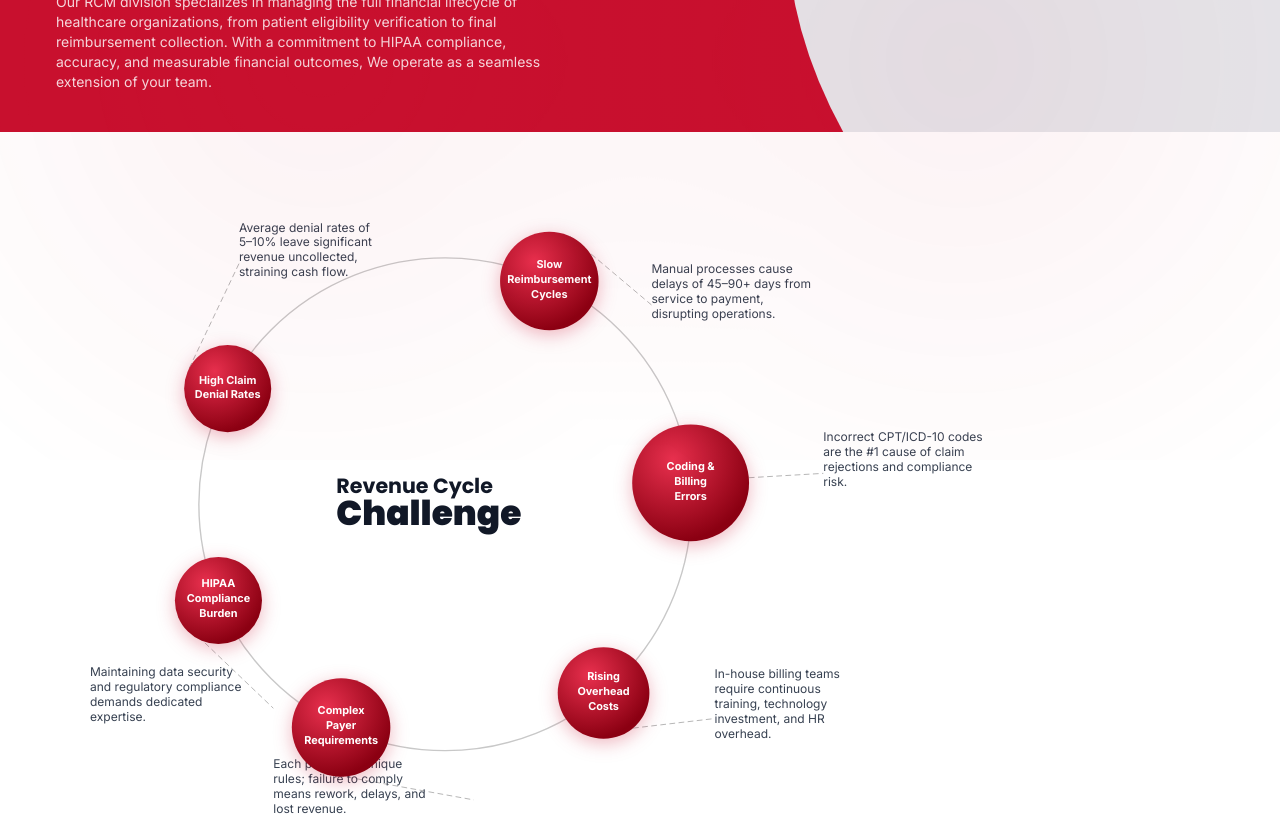
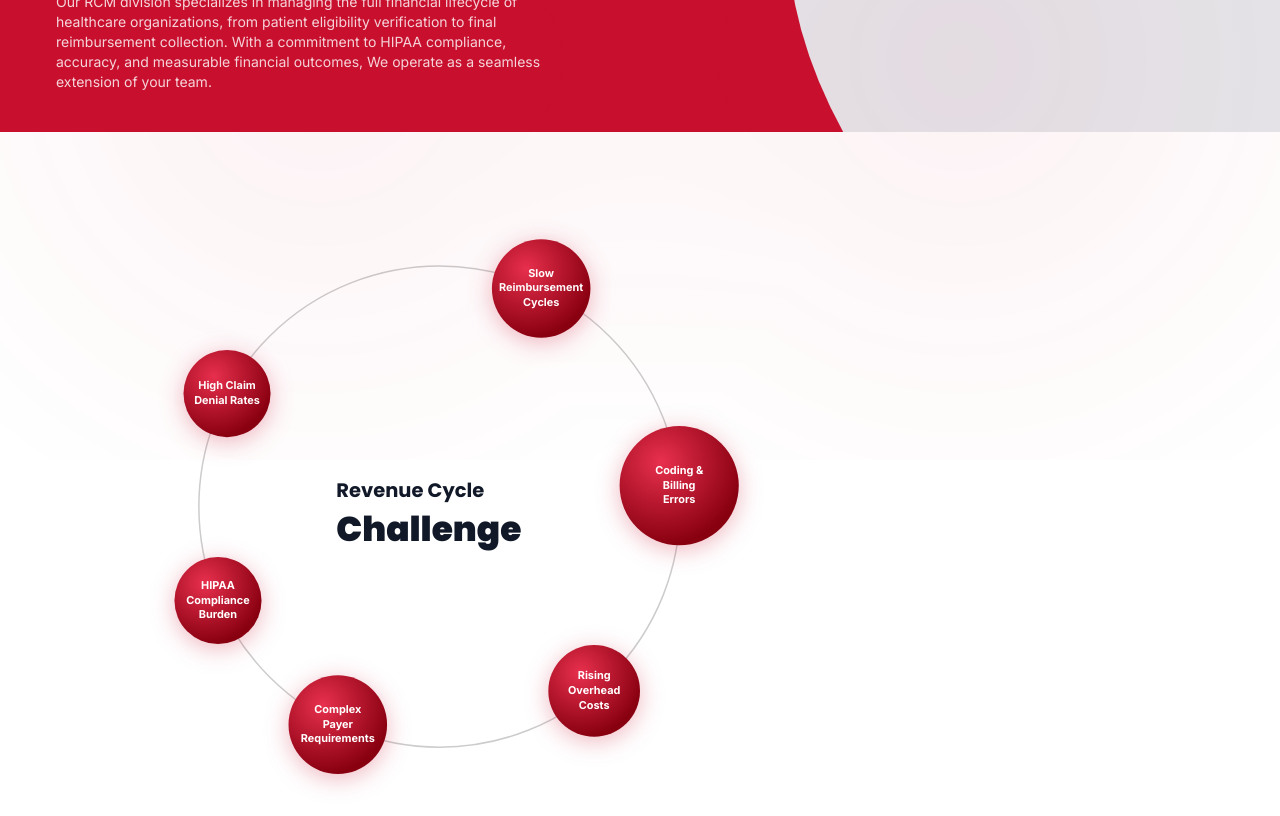
Before and after one commit to deba4667/RedLine_Landing, a React (Vite) app: page / in a window 1280 px wide. Shown: the part 340-1156 px from the top of the page. Built offline with nearby package versions, Linux system fonts and the light colour scheme.

Commit message:
feat: RevenueChallenge - text hidden by default, reveals on bubble hover with animated connector + ripple

```diff
--- a/src/components/RevenueChallenge.jsx
+++ b/src/components/RevenueChallenge.jsx
@@ -1,31 +1,19 @@
 import React, { useRef, useState } from 'react';
 import { motion, useInView, AnimatePresence } from 'framer-motion';
 
-/**
- * EXACT MATCH: RevenueChallenge section
- * - Large circle arc, center shifted LEFT (partially offscreen on small screens)
- * - 6 red bubbles ON the circle perimeter
- * - Thin dashed connector lines from bubble → description text
- * - Text descriptions float next to each bubble
- * - "Revenue Cycle Challenge" text sits INSIDE the circle (left area)
- * - Hover: bubble scale up + ripple pulse + description highlight
- */
+// ── SVG canvas ──
+const W = 960;
+const H = 560;
 
-// ── SVG canvas dimensions ──
-const W = 960;
-const H = 580;
-
-// ── Circle definition ──
-// Center pushed LEFT so it feels like the arc is rooted left
-const CX = 310;
-const CY = 290;
-const CR = 215;
+// ── Circle (shifted left so it feels anchored left like the reference) ──
+const CX = 305;
+const CY = 285;
+const CR = 210;
 
 const toRad = (deg) => (deg * Math.PI) / 180;
 
-// ── Bubble definitions ──
-// angle: degrees CCW from +X axis (standard math convention)
-// sx/sy: where the description text box starts (SVG units)
+// ── Bubble data ──
+// angle: CCW degrees from +X. sx/sy: text box origin. textAlign: 'left'|'right'
 const RAW = [
   {
     id: 'high-claim',
@@ -33,10 +21,7 @@ const RAW = [
     angle: 152,
     size: 76,
     desc: 'Average denial rates of 5–10% leave significant revenue uncollected, straining cash flow.',
-    // text to upper-right of bubble
-    sx: 130,
-    sy: 52,
-    textWidth: 170,
+    sx: 130, sy: 42, textWidth: 175, textAlign: 'left',
   },
   {
     id: 'slow-reimb',
@@ -44,21 +29,15 @@ const RAW = [
     angle: 65,
     size: 86,
     desc: 'Manual processes cause delays of 45–90+ days from service to payment, disrupting operations.',
-    // text to the right, above
-    sx: 490,
-    sy: 88,
-    textWidth: 190,
+    sx: 482, sy: 78, textWidth: 190, textAlign: 'left',
   },
   {
     id: 'coding',
     label: ['Coding &', 'Billing', 'Errors'],
     angle: 5,
-    size: 102,
+    size: 104,
     desc: 'Incorrect CPT/ICD-10 codes are the #1 cause of claim rejections and compliance risk.',
-    // text far right
-    sx: 640,
-    sy: 235,
-    textWidth: 200,
+    sx: 634, sy: 228, textWidth: 200, textAlign: 'left',
   },
   {
     id: 'rising',
@@ -66,21 +45,15 @@ const RAW = [
     angle: -50,
     size: 80,
     desc: 'In-house billing teams require continuous training, technology investment, and HR overhead.',
-    // text lower right
-    sx: 545,
-    sy: 442,
-    textWidth: 195,
+    sx: 538, sy: 432, textWidth: 195, textAlign: 'left',
   },
   {
     id: 'complex',
     label: ['Complex', 'Payer', 'Requirements'],
     angle: -115,
     size: 86,
-    desc: "Each payer has unique rules; failure to comply means rework, delays, and lost revenue.",
-    // text below, slightly right of bubble
-    sx: 160,
-    sy: 520,
-    textWidth: 175,
+    desc: 'Each payer has unique rules; failure to comply means rework, delays, and lost revenue.',
+    sx: 155, sy: 508, textWidth: 175, textAlign: 'left',
   },
   {
     id: 'hipaa',
@@ -88,37 +61,27 @@ const RAW = [
     angle: -157,
     size: 76,
     desc: 'Maintaining data security and regulatory compliance demands dedicated expertise.',
-    // text lower left (to the left/below of bubble)
-    sx: 0,
-    sy: 440,
-    textWidth: 160,
+    sx: 0, sy: 432, textWidth: 158, textAlign: 'left',
   },
 ];
 
-// Compute bubble center coordinates
+// Compute bubble center x,y from angle
 const BUBBLES = RAW.map((b) => {
   const rad = toRad(b.angle);
-  return {
-    ...b,
-    bx: CX + CR * Math.cos(rad),
-    by: CY - CR * Math.sin(rad),
-  };
+  return { ...b, bx: CX + CR * Math.cos(rad), by: CY - CR * Math.sin(rad) };
 });
 
-// Word-wrap helper — splits desc into lines of ~maxChars
-function wrapText(text, maxChars = 28) {
+// Simple word-wrap into lines
+function wrapText(text, maxChars = 26) {
   const words = text.split(' ');
   const lines = [];
-  let current = '';
-  words.forEach((w) => {
-    if ((current + ' ' + w).trim().length <= maxChars) {
-      current = (current + ' ' + w).trim();
-    } else {
-      if (current) lines.push(current);
-      current = w;
+  let cur = '';
+  for (const w of words) {
+    const test = cur ? cur + ' ' + w : w;
+    if (test.length <= maxChars) { cur = test; }
+    else { if (cur) lines.push(cur); cur = w; }
   }
-  });
-  if (current) lines.push(current);
+  if (cur) lines.push(cur);
   return lines;
 }
 
@@ -128,112 +91,98 @@ export default function RevenueChallenge() {
   const [hovered, setHovered] = useState(null);
 
   return (
-    <section id="services" ref={ref} className="w-full bg-white" style={{ paddingTop: '40px', paddingBottom: '20px' }}>
-      {/* Responsive SVG container — full width up to 1100px */}
-      <div className="w-full" style={{ maxWidth: '1100px', margin: '0 auto', position: 'relative' }}>
+    <section id="services" ref={ref} className="w-full bg-white" style={{ paddingTop: '48px', paddingBottom: '24px' }}>
+      <div style={{ maxWidth: '1100px', margin: '0 auto', position: 'relative' }}>
         <svg
           viewBox={`0 0 ${W} ${H}`}
           width="100%"
           style={{ display: 'block', overflow: 'visible' }}
           xmlns="http://www.w3.org/2000/svg"
         >
+          {/* ── Gradient defs for each bubble ── */}
+          <defs>
+            {BUBBLES.map((b) => (
+              <radialGradient key={`g-${b.id}`} id={`grad-${b.id}`} cx="35%" cy="30%" r="70%">
+                <stop offset="0%" stopColor="#E8304E" />
+                <stop offset="100%" stopColor="#880010" />
+              </radialGradient>
+            ))}
+          </defs>
+
           {/* ── Circle ring ── */}
           <motion.circle
-            cx={CX}
-            cy={CY}
-            r={CR}
-            fill="none"
-            stroke="#c8c8c8"
-            strokeWidth="1.2"
-            initial={{ opacity: 0, scale: 0.4 }}
-            animate={isInView ? { opacity: 1, scale: 1 } : {}}
-            transition={{ duration: 0.9, delay: 0.15, ease: 'easeOut' }}
+            cx={CX} cy={CY} r={CR}
+            fill="none" stroke="#cccccc" strokeWidth="1.3"
+            initial={{ scale: 0.3, opacity: 0 }}
+            animate={isInView ? { scale: 1, opacity: 1 } : {}}
+            transition={{ duration: 0.85, delay: 0.1, ease: 'easeOut' }}
             style={{ transformOrigin: `${CX}px ${CY}px` }}
           />
 
-          {/* ── "Revenue Cycle Challenge" label inside circle ── */}
+          {/* ── "Revenue Cycle Challenge" text — always visible ── */}
+          <motion.g
+            initial={{ opacity: 0 }} animate={isInView ? { opacity: 1 } : {}}
+            transition={{ duration: 0.6, delay: 0.45 }}
+          >
+            <text x={CX - 90} y={CY - 8} fontSize="17" fontWeight="700"
+              fontFamily="Poppins, Inter, sans-serif" fill="#111827">Revenue Cycle</text>
+            <text x={CX - 90} y={CY + 30} fontSize="30" fontWeight="900"
+              fontFamily="Poppins, Inter, sans-serif" fill="#111827">Challenge</text>
+          </motion.g>
+
+          {/* ── Hover: connector line + description text ── */}
+          {BUBBLES.map((b) => {
+            const isActive = hovered === b.id;
+            const descLines = wrapText(b.desc, 26);
+            const rad = toRad(b.angle);
+            // Line starts at bubble edge, points toward text
+            const lx1 = b.bx + Math.cos(rad) * (b.size / 2);
+            const ly1 = b.by - Math.sin(rad) * (b.size / 2);
+            // Line ends near the text box
+            const lx2 = b.bx < b.sx ? b.sx : b.sx + b.textWidth;
+            const ly2 = b.sy + descLines.length * 6.5;
+
+            return (
+              <AnimatePresence key={b.id + '-text'}>
+                {isActive && (
                   <motion.g
                     initial={{ opacity: 0 }}
-            animate={isInView ? { opacity: 1 } : {}}
-            transition={{ duration: 0.6, delay: 0.5 }}
-          >
-            <text
-              x={CX - 95}
-              y={CY - 10}
-              fontSize="18"
-              fontWeight="700"
-              fontFamily="Poppins, Inter, sans-serif"
-              fill="#111827"
-            >
-              Revenue Cycle
-            </text>
-            <text
-              x={CX - 95}
-              y={CY + 18}
-              fontSize="30"
-              fontWeight="900"
-              fontFamily="Poppins, Inter, sans-serif"
-              fill="#111827"
-            >
-              Challenge
-            </text>
-          </motion.g>
-
-          {/* ── Connector lines + description text ── */}
-          {BUBBLES.map((b, i) => {
-            const isActive = hovered === b.id;
-            const descLines = wrapText(b.desc, 27);
-
-            // Line goes from bubble edge (toward text) to text start
-            const angle = toRad(b.angle);
-            // Direction from center to bubble
-            const dx = Math.cos(angle);
-            const dy = -Math.sin(angle);
-            // Line start: bubble edge
-            const lx1 = b.bx + dx * (b.size / 2);
-            const ly1 = b.by + dy * (b.size / 2);
-            // Line end: text box
-            const lx2 = b.sx + (b.bx < b.sx ? 0 : b.textWidth);
-            const ly2 = b.sy + descLines.length * 7;
-
-            return (
-              <motion.g
-                key={b.id}
-                initial={{ opacity: 0 }}
-                animate={isInView ? { opacity: 1 } : {}}
-                transition={{ duration: 0.5, delay: 0.55 + i * 0.1 }}
+                    animate={{ opacity: 1 }}
+                    exit={{ opacity: 0 }}
+                    transition={{ duration: 0.22 }}
                   >
                     {/* Connector line */}
-                <line
-                  x1={lx1}
-                  y1={ly1}
-                  x2={lx2}
-                  y2={ly2}
-                  stroke={isActive ? '#C8102E' : '#b0b0b0'}
-                  strokeWidth={isActive ? '1.2' : '0.8'}
+                    <motion.line
+                      x1={lx1} y1={ly1} x2={lx2} y2={ly2}
+                      stroke="#C8102E" strokeWidth="1"
                       strokeDasharray="5 3"
-                  style={{ transition: 'stroke 0.3s, stroke-width 0.3s' }}
+                      initial={{ pathLength: 0 }}
+                      animate={{ pathLength: 1 }}
+                      transition={{ duration: 0.3 }}
                     />
-
-                {/* Description text */}
+                    {/* Description text lines */}
                     {descLines.map((line, li) => (
-                  <text
+                      <motion.text
                         key={li}
                         x={b.sx}
                         y={b.sy + li * 13}
                         fontSize="10.5"
                         fontFamily="Inter, sans-serif"
-                    fill={isActive ? '#C8102E' : '#374151'}
-                    style={{ transition: 'fill 0.3s' }}
+                        fill="#1f2937"
+                        initial={{ opacity: 0, x: b.bx < b.sx ? -8 : 8 }}
+                        animate={{ opacity: 1, x: 0 }}
+                        transition={{ duration: 0.25, delay: li * 0.04 }}
                       >
                         {line}
-                  </text>
+                      </motion.text>
                     ))}
                   </motion.g>
+                )}
+              </AnimatePresence>
             );
           })}
 
-          {/* ── Bubbles (SVG foreignObject for Framer Motion) ── */}
+          {/* ── Bubbles ── */}
           {BUBBLES.map((b, i) => {
             const isActive = hovered === b.id;
             const half = b.size / 2;
@@ -241,62 +190,49 @@ export default function RevenueChallenge() {
             return (
               <motion.g
                 key={b.id}
+                style={{ transformOrigin: `${b.bx}px ${b.by}px`, cursor: 'pointer' }}
                 initial={{ scale: 0, opacity: 0 }}
                 animate={isInView ? { scale: 1, opacity: 1 } : {}}
-                transition={{
-                  duration: 0.55,
-                  delay: 0.4 + i * 0.1,
-                  type: 'spring',
-                  stiffness: 130,
-                  damping: 14,
-                }}
-                style={{ transformOrigin: `${b.bx}px ${b.by}px`, cursor: 'pointer' }}
+                transition={{ duration: 0.5, delay: 0.35 + i * 0.09, type: 'spring', stiffness: 130, damping: 14 }}
+                whileHover={{ scale: 1.13, transition: { type: 'spring', stiffness: 340, damping: 18 } }}
+                whileTap={{ scale: 0.93 }}
                 onHoverStart={() => setHovered(b.id)}
                 onHoverEnd={() => setHovered(null)}
-                whileHover={{
-                  scale: 1.14,
-                  transition: { type: 'spring', stiffness: 350, damping: 18 },
-                }}
-                whileTap={{ scale: 0.93 }}
               >
-                {/* Ripple ring — visible on hover */}
+                {/* Ripple ring — only when active */}
+                <AnimatePresence>
                   {isActive && (
                     <motion.circle
-                    cx={b.bx}
-                    cy={b.by}
-                    r={half}
-                    fill="none"
-                    stroke="#C8102E"
-                    strokeWidth="2"
+                      cx={b.bx} cy={b.by} r={half}
+                      fill="none" stroke="rgba(200,16,46,0.5)" strokeWidth="3"
                       initial={{ scale: 1, opacity: 0.8 }}
-                    animate={{ scale: 1.6, opacity: 0 }}
-                    transition={{ duration: 0.8, repeat: Infinity }}
+                      animate={{ scale: 1.7, opacity: 0 }}
+                      exit={{ opacity: 0 }}
+                      transition={{ duration: 0.75, repeat: Infinity, ease: 'easeOut' }}
                       style={{ transformOrigin: `${b.bx}px ${b.by}px` }}
                     />
                   )}
+                </AnimatePresence>
 
-                {/* Bubble circle with radial gradient */}
-                <defs>
-                  <radialGradient id={`grad-${b.id}`} cx="35%" cy="30%" r="70%">
-                    <stop offset="0%" stopColor="#E8304E" />
-                    <stop offset="100%" stopColor="#8B0012" />
-                  </radialGradient>
-                </defs>
+                {/* Bubble fill */}
                 <circle
-                  cx={b.bx}
-                  cy={b.by}
-                  r={half + (isActive ? 4 : 0)}
+                  cx={b.bx} cy={b.by}
+                  r={isActive ? half + 5 : half}
                   fill={`url(#grad-${b.id})`}
-                  filter={isActive ? 'drop-shadow(0 8px 16px rgba(200,16,46,0.5))' : 'drop-shadow(0 4px 8px rgba(200,16,46,0.3))'}
-                  style={{ transition: 'r 0.25s, filter 0.25s' }}
+                  style={{
+                    filter: isActive
+                      ? 'drop-shadow(0 8px 20px rgba(200,16,46,0.55))'
+                      : 'drop-shadow(0 4px 10px rgba(200,16,46,0.3))',
+                    transition: 'r 0.2s, filter 0.2s',
+                  }}
                 />
 
-                {/* Label text */}
+                {/* Label */}
                 {b.label.map((line, li) => (
                   <text
                     key={li}
                     x={b.bx}
-                    y={b.by - ((b.label.length - 1) * 7) + li * 13}
+                    y={b.by - ((b.label.length - 1) * 6.5) + li * 13}
                     textAnchor="middle"
                     dominantBaseline="middle"
                     fontSize="9.5"
```
Lines whose indentation alone changed are shown as unchanged.
